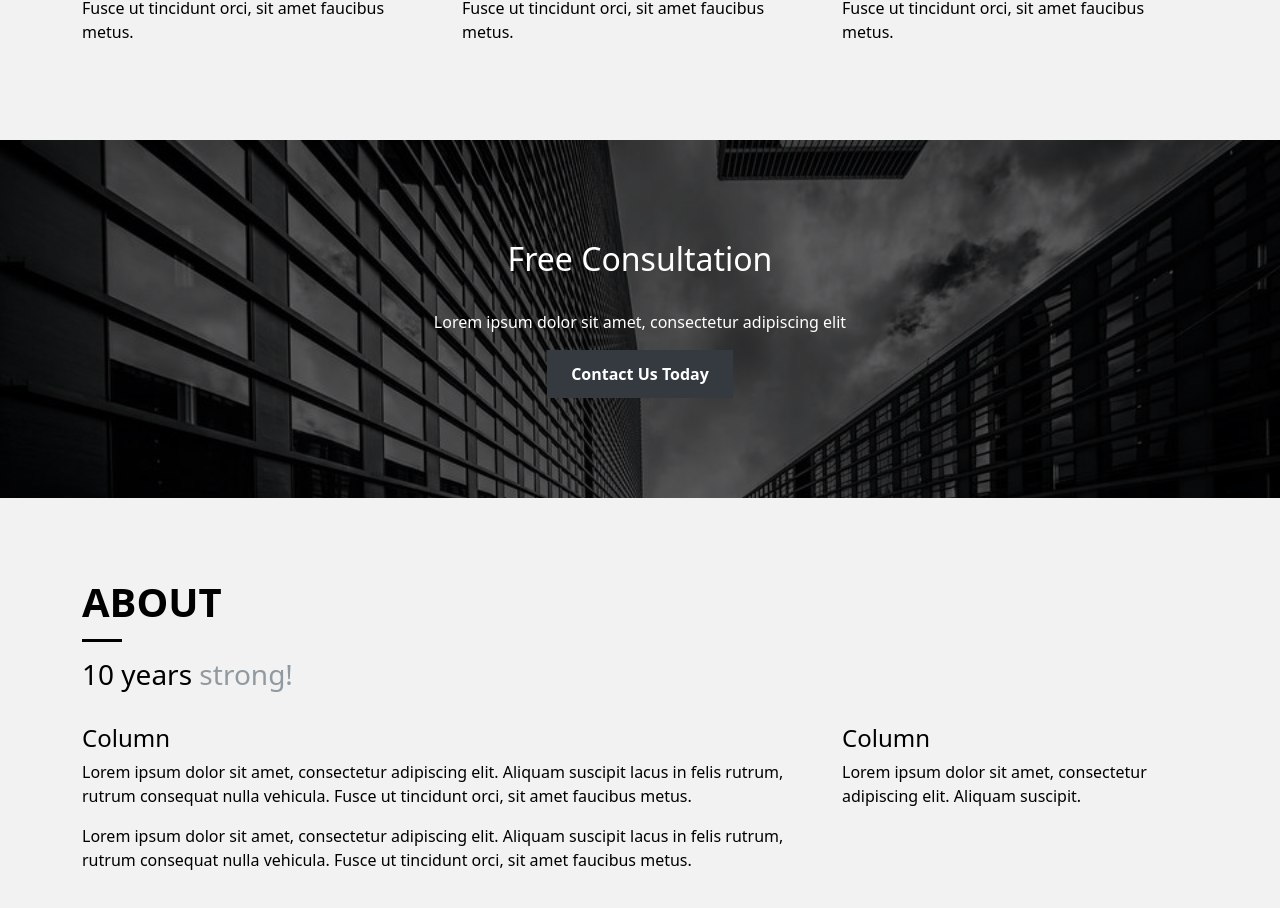
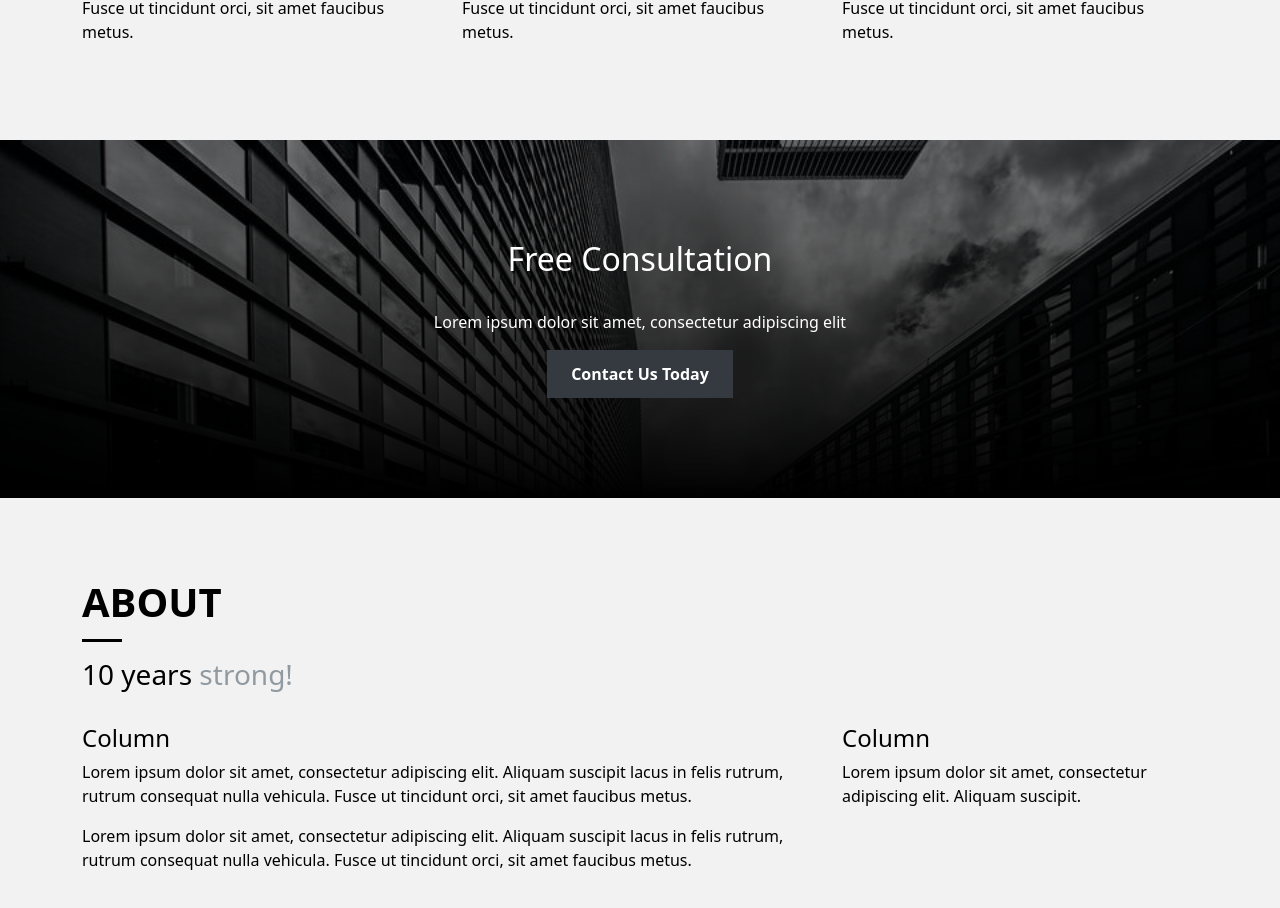
Before and after one commit to moquette/rbsx, a Next.js app: page / in a window 1280 px wide. Shown: the part 1034-1942 px from the top of the page. Built offline with nearby package versions, Linux system fonts and the light colour scheme.

Commit message:
chore: dep bump

```diff
--- a/styles/components/call-to-action.scss
+++ b/styles/components/call-to-action.scss
@@ -2,7 +2,7 @@
 # CALL TO ACTION
 -------------------------------------------------------------- */
 .call-to-action {
-  background: linear-gradient(rgba(0, 0, 0, 0.6), hsla(0, 0%, 0%, 0.6)),
+  background: linear-gradient(rgba(0, 0, 0, 0.4), hsla(0, 0%, 0%, 04)),
     #fff url(../../images/backgrounds/bg1.jpg) no-repeat top;
   background-attachment: fixed;
   background-size: cover;
```
Also changed, not shown: package.json (+5 -5 lines), 1 other file (tests, documents, lock files or other folders).
